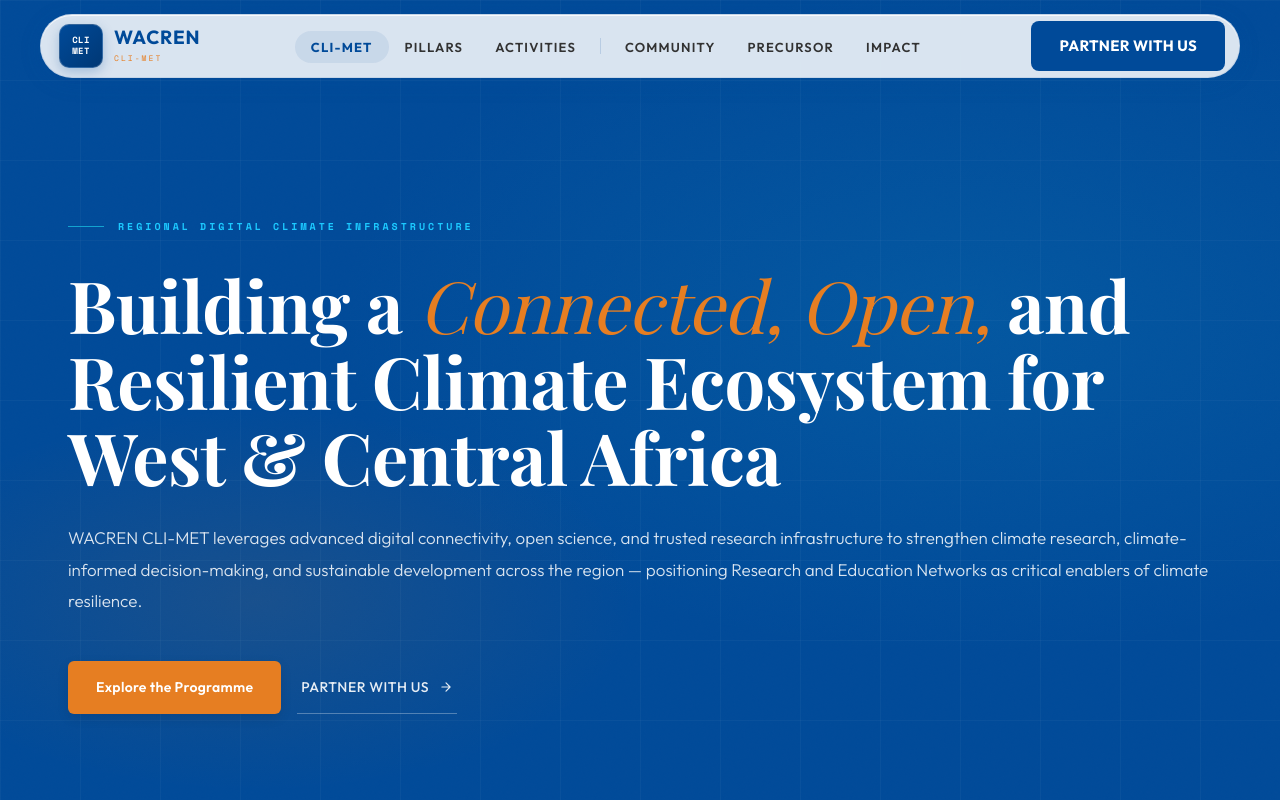
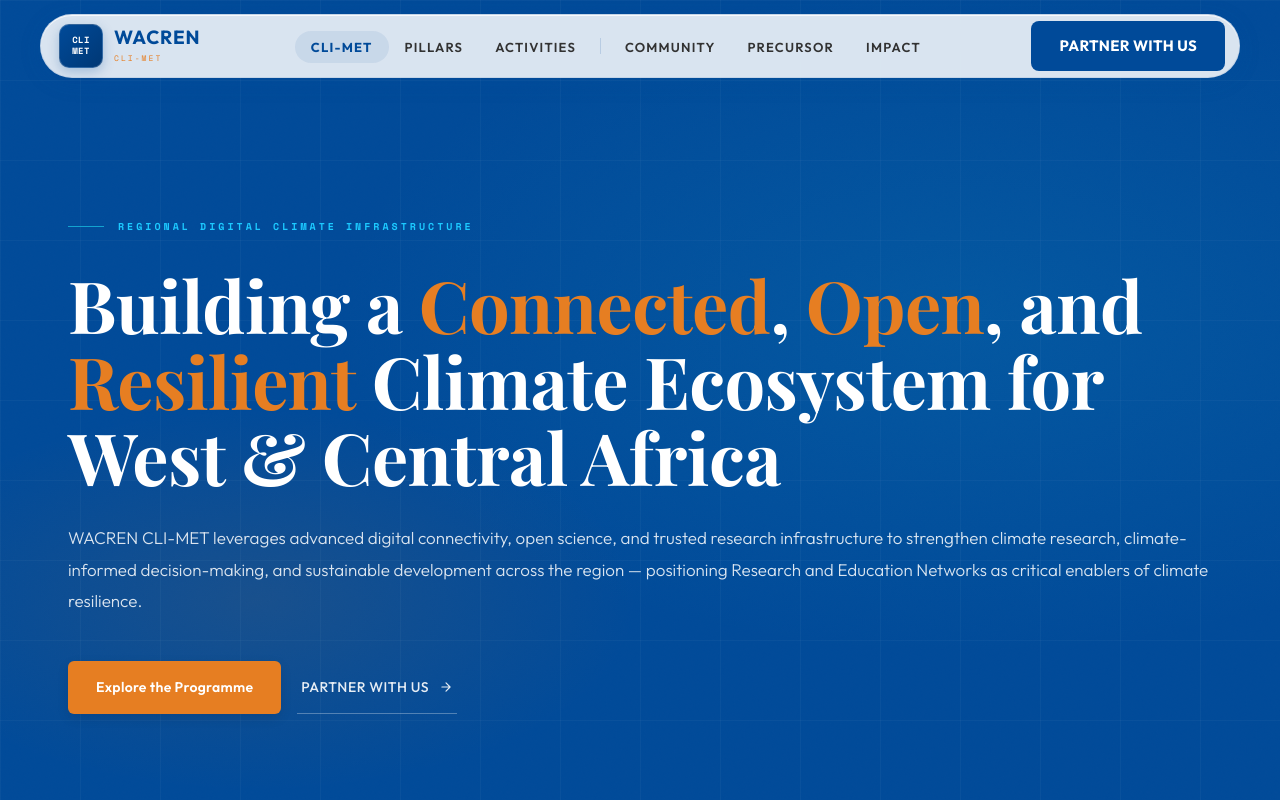
Before and after one commit to steadygroupinc/wacren-cli-met, a Next.js app: page / in a window 1280 px wide. Shown: the top 800 px of the page. Built offline with nearby package versions, Linux system fonts and the light colour scheme; a web font is replaced by a local one.

Commit message:
style: refine hero highlights and footer typography

```diff
--- a/app/components/Footer.tsx
+++ b/app/components/Footer.tsx
@@ -61,7 +61,7 @@
           <div>
             <div className="footer-col-title">Get Involved</div>
             <ul className="footer-links">
-              <li><Link href="/contact">PARTNER WITH US</Link></li>
+              <li><Link href="/contact">Partner with us</Link></li>
             </ul>
           </div>
         </div>
--- a/app/components/Hero.tsx
+++ b/app/components/Hero.tsx
@@ -12,7 +12,7 @@
             <span className="hero-eyebrow-text">Regional Digital Climate Infrastructure</span>
           </div>
           <h1 className="fade-up delay-1">
-            Building a <span className="h1-accent">Connected, Open,</span> and Resilient Climate Ecosystem for West &amp; Central Africa
+            Building a <span className="h1-accent">Connected</span>, <span className="h1-accent">Open</span>, and <span className="h1-accent">Resilient</span> Climate Ecosystem for West &amp; Central Africa
           </h1>
           <p className="hero-desc fade-up delay-2">
             WACREN CLI-MET leverages advanced digital connectivity, open science, and trusted research infrastructure to strengthen climate research, climate-informed decision-making, and sustainable development across the region — positioning Research and Education Networks as critical enablers of climate resilience.
--- a/app/globals.css
+++ b/app/globals.css
@@ -391,8 +391,7 @@
 }
 
 .hero h1 .h1-accent {
-  font-style: italic;
-  font-weight: 400;
+  font-weight: 700;
   color: var(--gold);
 }
 
```
